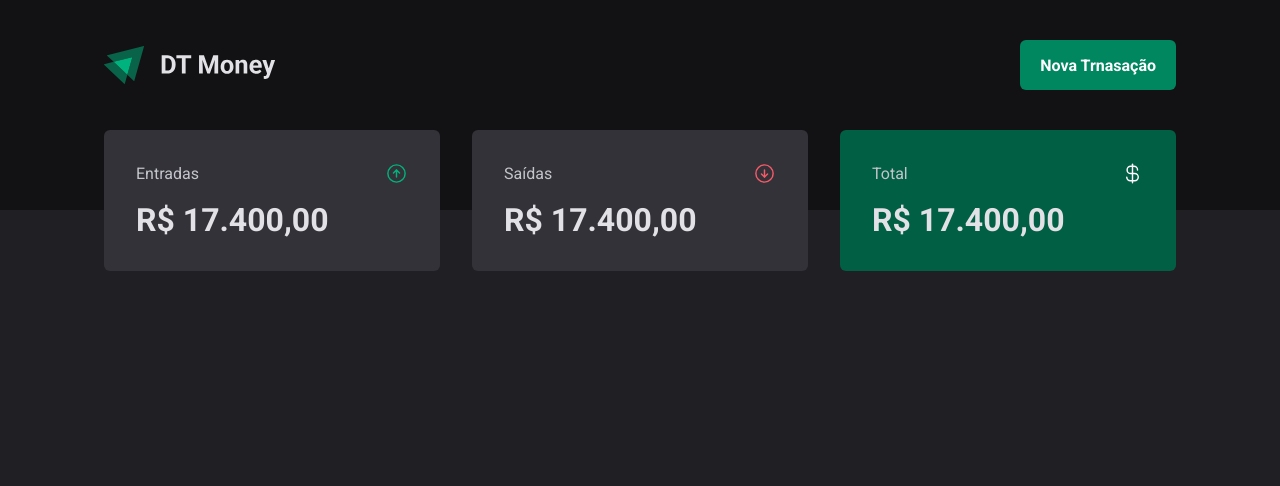
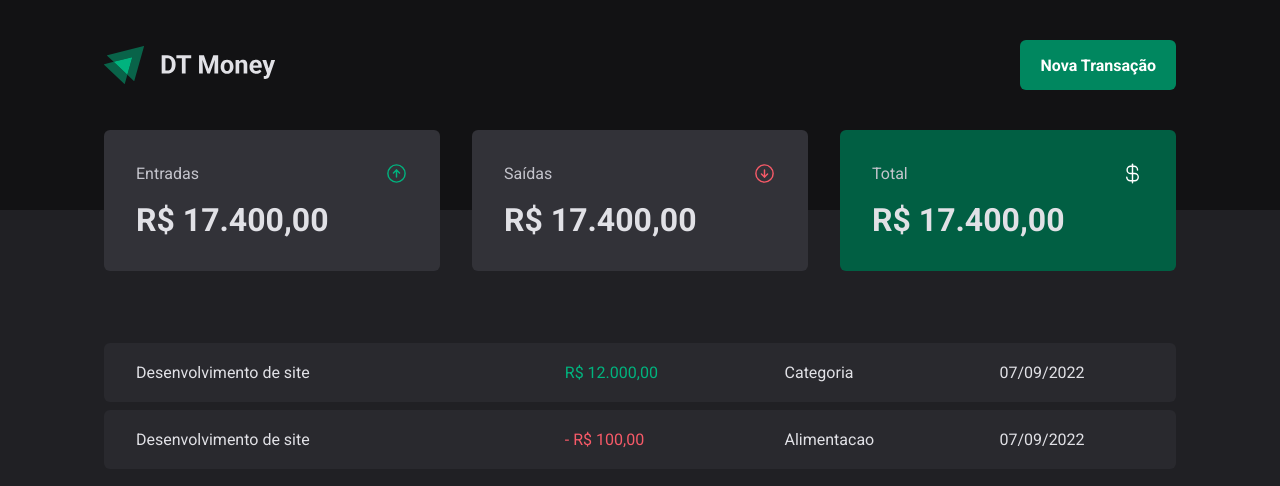
Before and after one commit to falaigor/dt-money, a React (Vite) app: page / in a window 1280 px wide. Shown: the top 486 px of the page. Built offline with nearby package versions, Linux system fonts and the light colour scheme.

Commit message:
Estrutura visual - tabela de transações

```diff
--- a/src/components/Header/index.tsx
+++ b/src/components/Header/index.tsx
@@ -7,7 +7,7 @@
     <HeaderContainer>
       <HeaderContent>
         <img src={logoImg} alt="" />
-        <NewTransactionButton>Nova Trnasação</NewTransactionButton>
+        <NewTransactionButton>Nova Transação</NewTransactionButton>
       </HeaderContent>
     </HeaderContainer>
   );
--- a/src/pages/Transactions/index.tsx
+++ b/src/pages/Transactions/index.tsx
@@ -1,11 +1,40 @@
 import { Header } from "../../components/Header";
 import { Summary } from "../../components/Summary";
+import {
+  PriceHighlight,
+  TransactionsContainer,
+  TransactionsTable,
+} from "./styled";
 
 export function Transactions() {
   return (
     <div>
       <Header />
       <Summary />
+
+      <TransactionsContainer>
+        <TransactionsTable>
+          <tbody>
+            <tr>
+              <td width="40%">Desenvolvimento de site</td>
+              <td>
+                <PriceHighlight variant="income">R$ 12.000,00</PriceHighlight>
+              </td>
+              <td>Categoria</td>
+              <td>07/09/2022</td>
+            </tr>
+
+            <tr>
+              <td width="40%">Desenvolvimento de site</td>
+              <td>
+                <PriceHighlight variant="outcome">- R$ 100,00</PriceHighlight>
+              </td>
+              <td>Alimentacao</td>
+              <td>07/09/2022</td>
+            </tr>
+          </tbody>
+        </TransactionsTable>
+      </TransactionsContainer>
     </div>
   );
 }
--- a/src/pages/Transactions/styled.ts
+++ b/src/pages/Transactions/styled.ts
@@ -1 +1,40 @@
 import styled from "styled-components";
+
+export const TransactionsContainer = styled.main`
+  width: 100%;
+  max-width: 1120px;
+  margin: 4rem auto 0;
+  padding: 0 1.5rem;
+`;
+
+export const TransactionsTable = styled.table`
+  width: 100%;
+  border-collapse: separate;
+  border-spacing: 0 0.5rem;
+
+  td {
+    padding: 1.25rem 2rem;
+    background: ${(props) => props.theme["gray-700"]};
+
+    &:first-child {
+      border-top-left-radius: 6px;
+      border-bottom-left-radius: 6px;
+    }
+
+    &:last-child {
+      border-top-right-radius: 6px;
+      border-bottom-right-radius: 6px;
+    }
+  }
+`;
+
+interface PriceHighlightProps {
+  variant: "income" | "outcome";
+}
+
+export const PriceHighlight = styled.span<PriceHighlightProps>`
+  color: ${(props) =>
+    props.variant === "income"
+      ? props.theme["green-300"]
+      : props.theme["red-300"]};
+`;
```
